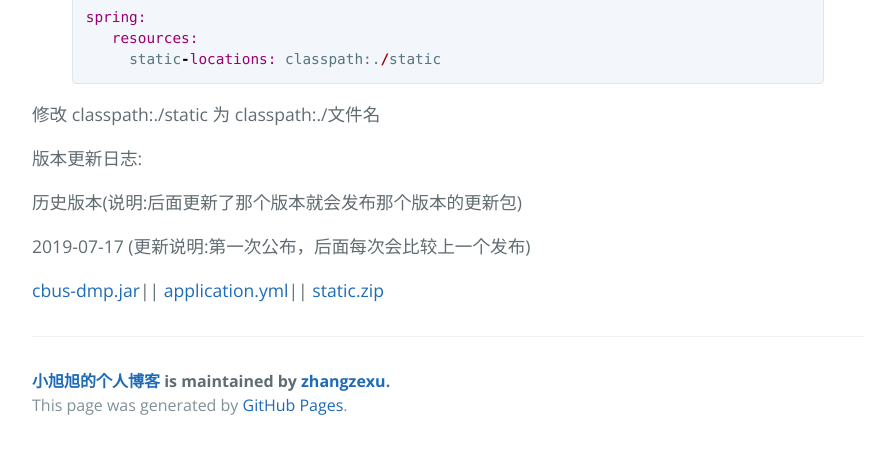
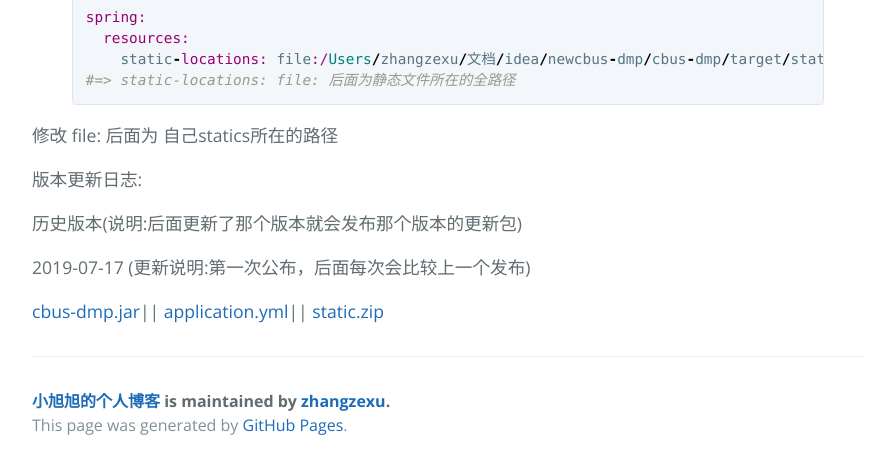
Before and after one commit to zhangzexu/zhangzexu.github.io, a Jekyll site: the page built from _posts/2019-07-17-cbus-dmp-content.markdown, in a window 1280 px wide and 900 px high, scrolled down 746 px, cut to the strip 431-900 px from the top of the window. Shown: the whole strip, without its empty margins (192-1087 px from the left). Built offline with Jekyll 4.4.1, drawn with Linux system fonts in a browser that asks for light colours; comment, search, counter and statistics services are not loaded.

Commit message:
首次提交

```diff
--- a/_posts/2019-07-17-cbus-dmp-content.markdown
+++ b/_posts/2019-07-17-cbus-dmp-content.markdown
@@ -29,11 +29,12 @@ categories: main
 
 {% highlight ruby %}
 spring:
-   resources:
-     static-locations: classpath:./static
+  resources:
+    static-locations: file:/Users/zhangzexu/文档/idea/newcbus-dmp/cbus-dmp/target/static
+#=> static-locations: file: 后面为静态文件所在的全路径
 {% endhighlight %}
 
-修改 classpath:./static 为 classpath:./文件名
+修改 file: 后面为 自己statics所在的路径
 
 版本更新日志:
 
```
